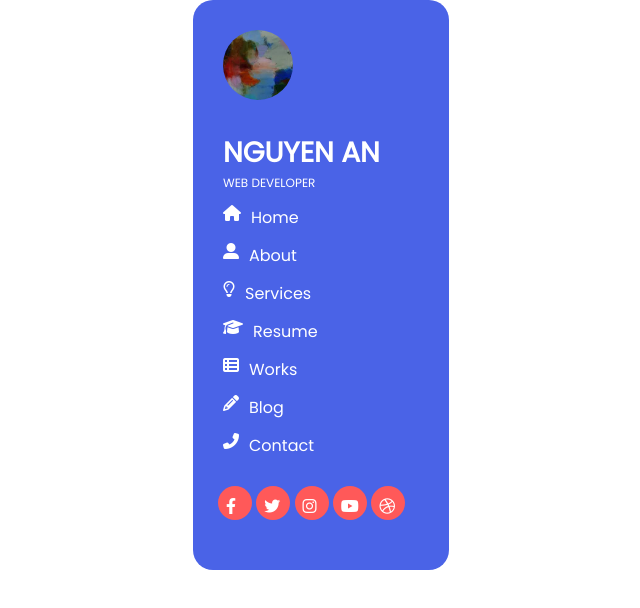
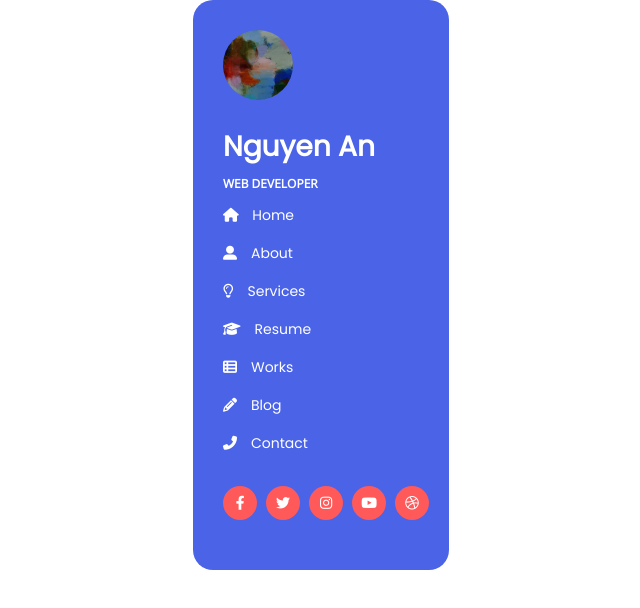
Before and after one commit to BVNguyenAn/BVNguyenAn.github.io, a plain HTML site: page index.html in a window 1280 px wide. Shown: the whole page, without its empty margins (319-959 px from the left). Drawn offline with nearby package versions, Linux system fonts and the light colour scheme.

Commit message:
fix social button

```diff
--- a/asset/css/style.css
+++ b/asset/css/style.css
@@ -1,17 +1,28 @@
-*{
+* {
     margin: 0;
     padding: 0;
-    border: 0;
-    font-size: 100%;
-    font-family: 'Poppins', sans-serif;
-   }
+}
+.body{
+    font-family: 'Open Sans', sans-serif;
+    font-size: 14px;
+    line-height: 1.7;
+    overflow-x: hidden;
+    color: #777;
+    font-weight: 700;
+    text-size-adjust: 100%;
+
+}
 .container {
     width: 100%;
     height: auto;
     display: flex;
     justify-content: space-evenly;
+
 }
-#nav{
+.contain-nav{
+    width: 60%;
+}
+.nav {
     width: 20%;
     height: 570px;
     background-color: #4A63E7;
@@ -21,53 +32,103 @@
     padding: 30px;
     display: inline-block;
     position: sticky;
+    position: sticky;
     top: 40px !important;
     transition: all 1s;
 }
-#nav .logo img{
-    width: 70px;
-    height: 70px;
+
+.nav img {
     border-radius: 50%;
-    margin-bottom: 25px;
 }
-#nav .name a{
+
+.my-name {
+    display: block;
+    font-family: 'Poppins', sans-serif;
+    font-size: 28px;
+    color: white;
     text-decoration: none;
+    margin-top: 0.8em;
+    font-weight: 700;
+}
+
+.nav p {
+    font-family: 'Open Sans', sans-serif;
+    font-size: 12px;
     color: white;
+    font-weight: 600;
+    margin-top: 7px;
+}
+
+.ul-1 {
+    width: 100%;
+    list-style-type: none;
+}
+
+.ul-1 li {
+    width: 50%;
+    height: 25px;
+    margin-top: 13px;
+
+}
+
+.list-nav {
+    text-decoration: none;
+    display: block;
+}
+
+.list-nav i {
+    font-size: 14px;
+    display: inline;
+    color: white;
+}
+
+.list-nav p {
     font-family: 'Poppins', sans-serif;
-    font-weight:700 ;
-    font-size: 28px;
-    margin-top: 0.8em;
+    display: inline;
+    font-size: 14px;
+    font-weight: 300;
+    padding-left: 10px;
 }
-#nav p{
-    color: white;
-    font-size: 12px;
+
+.nav .icon {
+    list-style-type: none;
+    position: absolute;
+    bottom: 50px;
+    left: 25px;
 }
-#nav ul li.home {
-    display: flex;
-    color: white;
-    margin-top: 13px;
-}
-#nav ul li i {
-    padding-right: 10px;
-}
-#nav .social-icon li {
+
+.nav .icon li {
     display: inline-block;
     border-radius: 50%;
     background-color: #FF5959;
     padding: 8px;
+    margin-left: 5px;
     height: 18px;
     width: 18px;
     text-align: center;
     cursor: pointer;
 }
-#nav .social-icon{
-    list-style-type: none;
-    position: absolute;
-    bottom: 50px;
-    left: 25px;
+
+.nav .icon li a {
+    text-decoration: none;
+
 }
-#nav .social-icon .icon a{
-    text-decoration: none;
+
+.nav .icon li a i {
     color: white;
-    text-align: center;
+    font-size: 14px;
 }
+
+.nav .icon li:hover {
+    background-color: white;
+}
+
+.nav .icon li:hover .sub-icon {
+    color: red;
+}
+.home a{
+    transition: all 1s;
+}
+.ul-1 li:hover a{
+    margin-left: 10px;
+}
--- a/index.html
+++ b/index.html
@@ -11,36 +11,85 @@
 </head>
 <body>
     <div class="container">
-        <div id="nav">
-            <div class="logo"><img src="/asset/image/download.jpg" alt="avatar"></div>
-            <div class="name"><a href="#" rel="noopener noreferrer">NGUYEN AN</a></div>
+        <div class="nav hidden">
+            <img src="/asset/image/download.jpg" alt="avatar" width="70px" height="70px">
+            <a href="#" class="my-name">Nguyen An</a>
             <p>WEB DEVELOPER</p>
-            <ul>
-                <li class="home"><i class="fas fa-home"></i> Home</li>
-                <li class="home"><i class="fas fa-user-alt"></i> About</li>
-                <li class="home"><i class="far fa-lightbulb"></i> Services</li>
-                <li class="home"><i class="fas fa-graduation-cap"></i> Resume</li>
-                <li class="home"><i class="fas fa-th-list"></i> Works</li>
-                <li class="home"><i class="fas fa-pencil-alt"></i> Blog</li>
-                <li class="home"><i class="fas fa-phone-alt"></i> Contact</li>
+            <ul class="ul-1">
+                <li class="home">
+                    <a href="#box1" class="list-nav link-home scroll-to">
+                        <i class="fas fa-home">
+                    </i>
+                        <p>Home</p>
+                    </a>
+                </li>
+                <li class="home">
+                    <a href="#box2" class="list-nav link-about">
+                        <i class="fas fa-user-alt"></i>
+                        <p>About</p>
+                    </a>
+                </li>
+                <li class="home">
+                    <a href="#box5" class="list-nav link-service">
+                        <i class="far fa-lightbulb"></i>
+                        <p>Services</p>
+                    </a>
+                </li>
+                <li class="home">
+                    <a href="#box6" class="list-nav link-resume">
+                        <i class="fas fa-graduation-cap"></i>
+                        <p>Resume</p>
+                    </a>
+                </li>
+                <li class="home">
+                    <a href="#box7" class="list-nav link-work">
+                        <i class="fas fa-th-list"></i>
+                        <p>Works</p>
+                    </a>
+                </li>
+                <li class="home">
+                    <a href="#box11" class="list-nav link-blog">
+                        <i class="fas fa-pencil-alt"></i>
+                        <p>Blog</p>
+                    </a>
+                </li>
+                <li class="home">
+                    <a href="#box12" class="list-nav link-contact">
+                        <i class="fas fa-phone-alt"></i>
+                        <p>Contact</p>
+                    </a>
+                </li>
             </ul>
-            <ul class="social-icon">
-                <li class="icon"><a href="#">
-                    <i class="fab fa-facebook-f sub-icon"></i>
-                </a></li>
-                <li class="icon"><a href="#">
-                    <i class="fab fa-twitter sub-icon"></i>
-                </a></li>
-                <li class="icon"><a href="#">
-                    <i class="fab fa-instagram sub-icon"></i>
-                </a></li>
-                <li class="icon"><a href="#">
-                    <i class="fab fa-youtube sub-icon"></i>
-                </a></li>
-                <li class="icon"><a href="#">
-                    <i class="fab fa-dribbble sub-icon"></i>
-                </a></li>
+            <ul class="icon">
+                <li>
+                    <a href="#">
+                        <i class="fab fa-facebook-f sub-icon"></i>
+                    </a>
+                </li>
+                <li>
+                    <a href="#">
+                        <i class="fab fa-twitter sub-icon"></i>
+                    </a>
+                </li>
+                <li>
+                    <a href="#">
+                        <i class="fab fa-instagram sub-icon"></i>
+                    </a>
+                </li>
+                <li>
+                    <a href="https://www.youtube.com/watch?v=J9Zjgb03FMQ" target="_blank">
+                        <i class="fab fa-youtube sub-icon"></i>
+                    </a>
+                </li>
+                <li>
+                    <a href="#">
+                        <i class="fab fa-dribbble sub-icon"></i>
+                    </a>
+                </li>
             </ul>
+            <footer>
+
+            </footer>
         </div>
     </div>
 
```
